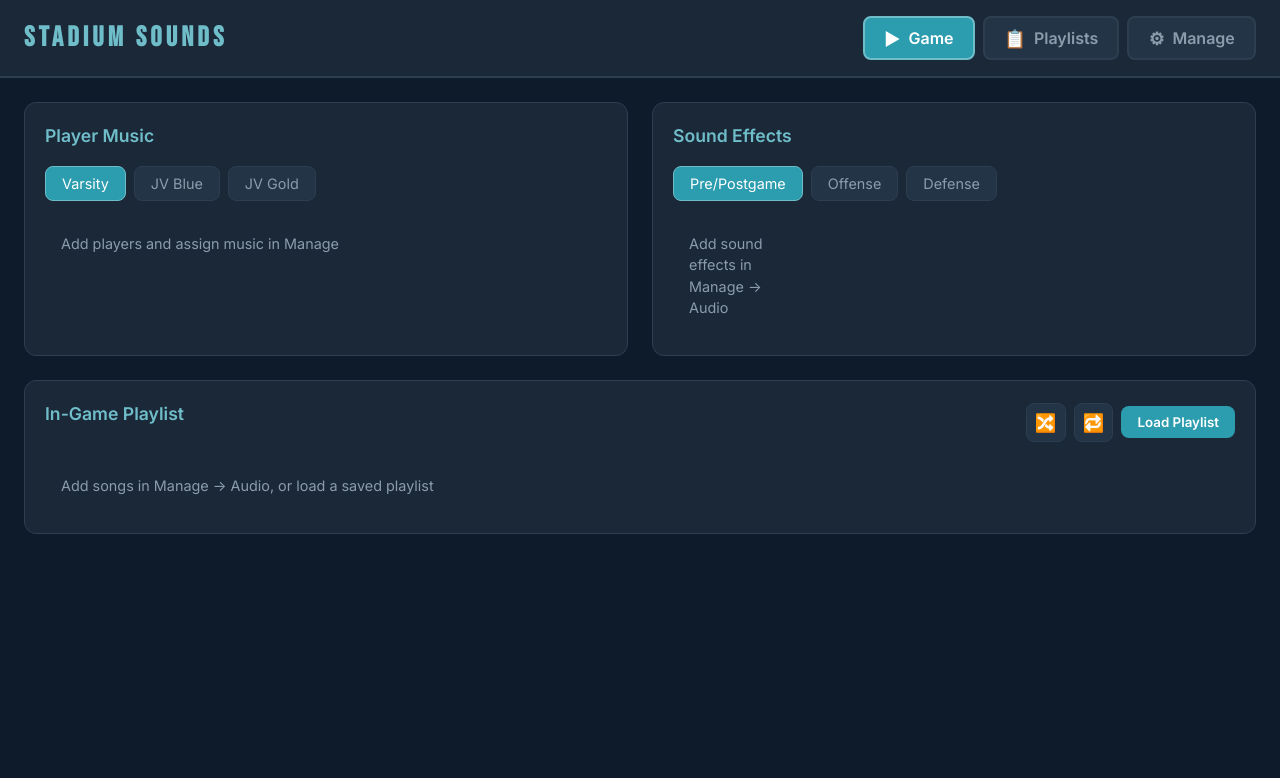
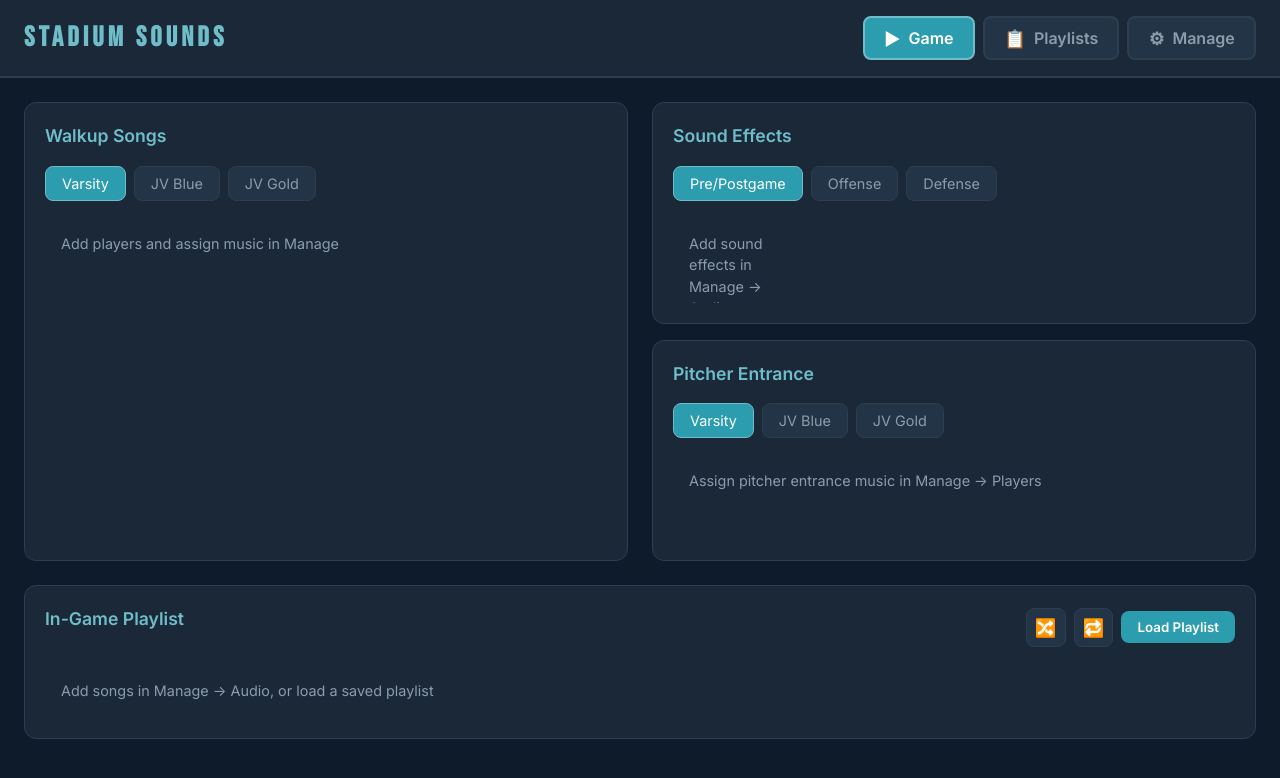
Before and after one commit to npolak51/stadium-sounds, a React (Vite) app in the folder stadium-sounds/: page / in a window 1280 px wide. Shown: the top 778 px of the page. Built offline with nearby package versions, Linux system fonts and the light colour scheme.

Commit message:
updated for player entrances and more

```diff
--- a/stadium-sounds/src/components/ChooseAudioModal.tsx
+++ b/stadium-sounds/src/components/ChooseAudioModal.tsx
@@ -12,6 +12,7 @@ function generateId() {
 
 interface ChooseAudioModalProps {
   playerId: string
+  purpose: 'Player Music' | 'Pitcher Entrance'
   initialAssignment?: AudioAssignment | null
   onSave: (assignment: AudioAssignment) => void
   onClose: () => void
@@ -20,8 +21,14 @@ interface ChooseAudioModalProps {
 
 const DEFAULT_DURATION = 15
 
+const MODAL_TITLES: Record<'Player Music' | 'Pitcher Entrance', { choose: string; edit: string }> = {
+  'Player Music': { choose: 'Choose Walkup Music', edit: 'Edit Walkup Music' },
+  'Pitcher Entrance': { choose: 'Choose Pitcher Entrance', edit: 'Edit Pitcher Entrance' }
+}
+
 export default function ChooseAudioModal({
   playerId,
+  purpose,
   initialAssignment,
   onSave,
   onClose,
@@ -84,22 +91,28 @@ export default function ChooseAudioModal({
     if (!selectedFile) return
     if (!initialAssignment || selectedFile !== initialAssignment.filePath) {
       setStartTime(0)
-      setDuration(DEFAULT_DURATION)
-      setEndTime(DEFAULT_DURATION)
+      if (purpose === 'Pitcher Entrance' && fileDuration != null && fileDuration > 0) {
+        setDuration(fileDuration)
+        setEndTime(fileDuration)
+      } else {
+        setDuration(DEFAULT_DURATION)
+        setEndTime(DEFAULT_DURATION)
+      }
     }
-  }, [selectedFile, initialAssignment])
+  }, [selectedFile, initialAssignment, purpose, fileDuration])
 
   const handleSave = () => {
     if (!selectedFile) return
     const fileInfo = storedFiles.find(f => f.path === selectedFile)
     const fileName = fileInfo?.fileName ?? selectedFile.split('_').slice(1).join('_')
-    const end = endTime > startTime ? endTime : startTime + 60
+    const fallbackDur = purpose === 'Pitcher Entrance' ? (fileDuration ?? 0) : 60
+    const end = endTime > startTime ? endTime : startTime + Math.max(1, fallbackDur)
     const assignment: AudioAssignment = {
       ...(initialAssignment ?? {}),
       id: initialAssignment?.id ?? generateId(),
       fileName,
       filePath: selectedFile,
-      purpose: 'Player Music',
+      purpose,
       startTime,
       endTime: end,
       duration: end - startTime,
@@ -114,7 +127,7 @@ export default function ChooseAudioModal({
   return (
     <div className="modal-overlay" onClick={onClose}>
       <div className="modal choose-audio-modal" onClick={e => e.stopPropagation()}>
-        <h3>{initialAssignment ? 'Edit Audio' : 'Choose Audio'}</h3>
+        <h3>{initialAssignment ? MODAL_TITLES[purpose].edit : MODAL_TITLES[purpose].choose}</h3>
         <input
           ref={fileInputRef}
           type="file"
--- a/stadium-sounds/src/context/AppDataContext.tsx
+++ b/stadium-sounds/src/context/AppDataContext.tsx
@@ -55,11 +55,12 @@ export function AppDataProvider({ children }: { children: ReactNode }) {
     ])
     const playersData = p.map(pr => ({ ...pr, team: pr.team ?? 'Varsity' }))
     const playerMap = new Map(playersData.map(pr => [pr.id, pr]))
-    // Ensure Player Music assignments have playerOrder (migration for existing data)
+    // Ensure Player Music and Pitcher Entrance assignments have playerOrder (migration for existing data)
     const teamOrderCount = new Map<string, number>()
     const assignmentsData = a.map(assignment => {
-      if (assignment.purpose === 'Player Music' && assignment.playerOrder == null) {
-        const team = assignment.player ? (playerMap.get(assignment.player)?.team ?? 'Varsity') : 'Varsity'
+      const isPlayerAssignment = assignment.purpose === 'Player Music' || assignment.purpose === 'Pitcher Entrance'
+      if (isPlayerAssignment && assignment.playerOrder == null && assignment.player) {
+        const team = playerMap.get(assignment.player)?.team ?? 'Varsity'
         const order = teamOrderCount.get(team) ?? 0
         teamOrderCount.set(team, order + 1)
         return { ...assignment, playerOrder: order }
@@ -103,17 +104,20 @@ export function AppDataProvider({ children }: { children: ReactNode }) {
 
   const removePlayer = useCallback((player: Player) => {
     setPlayers(prev => prev.filter(p => p.id !== player.id))
-    setAssignments(prev => prev.filter(a => a.purpose !== 'Player Music' || a.player !== player.id))
+    setAssignments(prev =>
+      prev.filter(a => !a.player || a.player !== player.id)
+    )
   }, [])
 
   const addAssignment = useCallback((assignment: AudioAssignment) => {
     setAssignments(prev => {
       let next = assignment
-      if (assignment.purpose === 'Player Music' && assignment.player) {
+      const isPlayerMusic = assignment.purpose === 'Player Music' || assignment.purpose === 'Pitcher Entrance'
+      if (isPlayerMusic && assignment.player) {
         const player = players.find(p => p.id === assignment.player)
         const team = player?.team ?? 'Varsity'
         const maxOrder = prev
-          .filter(a => a.purpose === 'Player Music' && (players.find(p => p.id === a.player)?.team ?? 'Varsity') === team)
+          .filter(a => (a.purpose === 'Player Music' || a.purpose === 'Pitcher Entrance') && (players.find(p => p.id === a.player)?.team ?? 'Varsity') === team)
           .reduce((m, a) => Math.max(m, a.playerOrder ?? -1), -1)
         next = { ...assignment, playerOrder: maxOrder + 1 }
       }
@@ -288,7 +292,8 @@ export function AppDataProvider({ children }: { children: ReactNode }) {
     const teamOrderCount = new Map<string, number>()
     const assignmentsData = config.assignments.map(a => {
       const assignment = { ...a, id: a.id || generateId() }
-      if (assignment.purpose === 'Player Music' && assignment.playerOrder == null && assignment.player) {
+      const isPlayerAssignment = assignment.purpose === 'Player Music' || assignment.purpose === 'Pitcher Entrance'
+      if (isPlayerAssignment && assignment.playerOrder == null && assignment.player) {
         const team = playerMap.get(assignment.player)?.team ?? 'Varsity'
         const order = teamOrderCount.get(team) ?? 0
         teamOrderCount.set(team, order + 1)
--- a/stadium-sounds/src/lib/audioStorage.ts
+++ b/stadium-sounds/src/lib/audioStorage.ts
@@ -5,7 +5,7 @@ import type { DBSchema, IDBPDatabase } from 'idb'
 interface AudioFilesDB extends DBSchema {
   files: {
     key: string
-    value: { path: string; blob: Blob; fileName: string; hash?: string }
+    value: { path: string; blob: Blob; fileName: string; hash?: string; createdAt?: number }
   }
   hashes: {
     key: string // SHA-256 hash
@@ -55,7 +55,7 @@ export async function storeAudioFile(
     return { stored: false }
   }
 
-  await db.put('files', { path, blob, fileName, hash })
+  await db.put('files', { path, blob, fileName, hash, createdAt: Date.now() })
   await db.put('hashes', { hash, path })
   return { stored: true }
 }
@@ -91,6 +91,8 @@ export async function getStorageUsage(): Promise<{ used: number; fileCount: numb
 export async function getAllStoredFiles(): Promise<{ path: string; fileName: string }[]> {
   const db = await getAudioDB()
   const records = await db.getAll('files')
+  // Newest imports first (records without createdAt sort last)
+  records.sort((a, b) => (b.createdAt ?? 0) - (a.createdAt ?? 0))
   return records.map(r => ({ path: r.path, fileName: r.fileName }))
 }
 
--- a/stadium-sounds/src/types/index.ts
+++ b/stadium-sounds/src/types/index.ts
@@ -13,7 +13,7 @@ export type SoundEffectCategory = 'Pre/Postgame' | 'Offense' | 'Defense'
 
 export type PlaylistRepeatMode = 'None' | 'All' | 'One'
 
-export type PurposeType = 'Player Music' | 'Sound Effect' | 'In-Game Playlist'
+export type PurposeType = 'Player Music' | 'Pitcher Entrance' | 'Sound Effect' | 'In-Game Playlist'
 
 export interface AudioAssignment {
   id: string
--- a/stadium-sounds/src/views/GameView.css
+++ b/stadium-sounds/src/views/GameView.css
@@ -140,6 +140,27 @@
   border-radius: var(--radius);
   padding: 1.25rem;
   border: 1px solid var(--border);
+}
+
+.game-section-stack {
+  display: flex;
+  flex-direction: column;
+  gap: 1rem;
+  min-height: 0;
+}
+
+.game-section-half {
+  flex: 1;
+  min-height: 0;
+  display: flex;
+  flex-direction: column;
+}
+
+.game-section-half .player-list,
+.game-section-half .sound-effect-grid {
+  flex: 1;
+  min-height: 0;
+  overflow-y: auto;
 }
 
 .section-title {
--- a/stadium-sounds/src/views/GameView.tsx
+++ b/stadium-sounds/src/views/GameView.tsx
@@ -97,10 +97,12 @@ export default function GameView() {
 
   const [playbackState, setPlaybackState] = useState<PlaybackState | null>(null)
   const [currentPlayingPlayerId, setCurrentPlayingPlayerId] = useState<string | null>(null)
+  const [currentPlayingPitcherEntranceId, setCurrentPlayingPitcherEntranceId] = useState<string | null>(null)
   const [currentPlayingSoundEffectId, setCurrentPlayingSoundEffectId] = useState<string | null>(null)
   const [currentPlayingPlaylistId, setCurrentPlayingPlaylistId] = useState<string | null>(null)
   const [selectedSoundCategory, setSelectedSoundCategory] = useState<SoundEffectCategory>('Pre/Postgame')
   const [selectedTeam, setSelectedTeam] = useState<TeamType>('Varsity')
+  const [selectedPitcherTeam, setSelectedPitcherTeam] = useState<TeamType>('Varsity')
   const [shuffleEnabled, setShuffleEnabled] = useState(false)
   const [repeatMode, setRepeatMode] = useState<'None' | 'All' | 'One'>('None')
   const [currentPlaylistIndex, setCurrentPlaylistIndex] = useState(0)
@@ -110,6 +112,9 @@ export default function GameView() {
 
   const playerMusic = [...assignments]
     .filter(a => a.purpose === 'Player Music')
+    .sort((a, b) => (a.playerOrder ?? 0) - (b.playerOrder ?? 0))
+  const pitcherEntrance = [...assignments]
+    .filter(a => a.purpose === 'Pitcher Entrance')
     .sort((a, b) => (a.playerOrder ?? 0) - (b.playerOrder ?? 0))
   const soundEffects = assignments.filter(a => a.purpose === 'Sound Effect')
   const playlistItems = [...assignments]
@@ -129,6 +134,15 @@ export default function GameView() {
     .filter(Boolean)
   const teamAssignmentIds = teamAssignments.map(a => a.id)
 
+  const pitcherTeamAssignments = pitcherEntrance.filter(a => {
+    const p = players.find(pl => pl.id === a.player)
+    return p?.team === selectedPitcherTeam
+  })
+  const pitchersForTeam = pitcherTeamAssignments
+    .map(a => players.find(p => p.id === a.player)!)
+    .filter(Boolean)
+  const pitcherAssignmentIds = pitcherTeamAssignments.map(a => a.id)
+
   const sensors = useSensors(
     useSensor(TouchSensor, {
       activationConstraint: { delay: 250, tolerance: 5 }
@@ -139,6 +153,11 @@ export default function GameView() {
 
   const handlePlayerDragStart = useCallback((event: DragStartEvent) => {
     setActiveDragId(event.active.id as string)
+  }, [])
+
+  const [activePitcherDragId, setActivePitcherDragId] = useState<string | null>(null)
+  const handlePitcherDragStart = useCallback((event: DragStartEvent) => {
+    setActivePitcherDragId(event.active.id as string)
   }, [])
 
   const handlePlayerDragEnd = useCallback(
@@ -155,6 +174,20 @@ export default function GameView() {
     [teamAssignmentIds, reorderPlayerMusic]
   )
 
+  const handlePitcherDragEnd = useCallback(
+    (event: DragEndEvent) => {
+      setActivePitcherDragId(null)
+      const { active, over } = event
+      if (!over || active.id === over.id) return
+      const oldIndex = pitcherAssignmentIds.indexOf(active.id as string)
+      const newIndex = pitcherAssignmentIds.indexOf(over.id as string)
+      if (oldIndex < 0 || newIndex < 0) return
+      const newOrder = arrayMove(pitcherAssignmentIds, oldIndex, newIndex)
+      reorderPlayerMusic(newOrder)
+    },
+    [pitcherAssignmentIds, reorderPlayerMusic]
+  )
+
   useEffect(() => {
     const unsub = subscribe(setPlaybackState)
     return () => { unsub() }
@@ -162,7 +195,7 @@ export default function GameView() {
 
   const playablePaths = assignments
     .filter(
-      a => a.purpose === 'Player Music' || a.purpose === 'Sound Effect' || a.purpose === 'In-Game Playlist'
+      a => a.purpose === 'Player Music' || a.purpose === 'Pitcher Entrance' || a.purpose === 'Sound Effect' || a.purpose === 'In-Game Playlist'
     )
     .map(a => a.filePath)
     .filter(Boolean)
@@ -186,15 +219,23 @@ export default function GameView() {
       await play(a)
       if (a.purpose === 'Player Music') {
         setCurrentPlayingPlayerId(a.player ?? null)
+        setCurrentPlayingPitcherEntranceId(null)
+        setCurrentPlayingSoundEffectId(null)
+        setCurrentPlayingPlaylistId(null)
+      } else if (a.purpose === 'Pitcher Entrance') {
+        setCurrentPlayingPlayerId(null)
+        setCurrentPlayingPitcherEntranceId(a.id)
         setCurrentPlayingSoundEffectId(null)
         setCurrentPlayingPlaylistId(null)
       } else if (a.purpose === 'Sound Effect') {
         setCurrentPlayingSoundEffectId(a.id)
         setCurrentPlayingPlayerId(null)
+        setCurrentPlayingPitcherEntranceId(null)
         setCurrentPlayingPlaylistId(null)
       } else {
         setCurrentPlayingPlaylistId(a.id)
         setCurrentPlayingPlayerId(null)
+        setCurrentPlayingPitcherEntranceId(null)
         setCurrentPlayingSoundEffectId(null)
       }
     } catch (e) {
@@ -209,6 +250,14 @@ export default function GameView() {
       if (assignment) playAssignment(assignment)
     },
     [playerMusic, playAssignment]
+  )
+
+  const handlePlayPitcherEntrance = useCallback(
+    (player: Player) => {
+      const assignment = pitcherEntrance.find(a => a.player === player.id)
+      if (assignment) playAssignment(assignment)
+    },
+    [pitcherEntrance, playAssignment]
   )
 
   const handlePlaySoundEffect = useCallback(
@@ -227,6 +276,7 @@ export default function GameView() {
   const handleStop = useCallback(() => {
     stop()
     setCurrentPlayingPlayerId(null)
+    setCurrentPlayingPitcherEntranceId(null)
     setCurrentPlayingSoundEffectId(null)
     setCurrentPlayingPlaylistId(null)
   }, [])
@@ -313,7 +363,7 @@ export default function GameView() {
       <div className={`game-grid ${!preloadReady ? 'preload-pending' : ''}`}>
         {/* Player lineup */}
         <section className="game-section">
-          <h2 className="section-title">Player Music</h2>
+          <h2 className="section-title">Walkup Songs</h2>
           <div className="sound-category-tabs">
             {TEAMS.map(team => (
               <button
@@ -378,8 +428,9 @@ export default function GameView() {
           </div>
         </section>
 
-        {/* Sound effects */}
-        <section className="game-section">
+        {/* Sound Effects + Pitcher Entrance - stacked to match Player Music height */}
+        <div className="game-section-stack">
+          <section className="game-section game-section-half">
             <h2 className="section-title">Sound Effects</h2>
             <div className="sound-category-tabs">
               {(['Pre/Postgame', 'Offense', 'Defense'] as const).map(cat => (
@@ -412,6 +463,73 @@ export default function GameView() {
               )}
             </div>
           </section>
+
+          <section className="game-section game-section-half">
+            <h2 className="section-title">Pitcher Entrance</h2>
+            <div className="sound-category-tabs">
+              {TEAMS.map(team => (
+                <button
+                  key={team}
+                  className={`cat-tab ${selectedPitcherTeam === team ? 'active' : ''}`}
+                  onClick={() => setSelectedPitcherTeam(team)}
+                >
+                  {team}
+                </button>
+              ))}
+            </div>
+            <div className="player-list">
+              {pitcherAssignmentIds.length > 0 ? (
+                <DndContext
+                  sensors={sensors}
+                  collisionDetection={closestCenter}
+                  onDragStart={handlePitcherDragStart}
+                  onDragEnd={handlePitcherDragEnd}
+                >
+                  <SortableContext
+                    items={pitcherAssignmentIds}
+                    strategy={verticalListSortingStrategy}
+                  >
+                    {pitcherTeamAssignments.map((assignment, index) => {
+                      const player = pitchersForTeam[index]
+                      if (!player) return null
+                      const isActive = currentPlayingPitcherEntranceId === assignment.id
+                      return (
+                        <SortablePlayerRow
+                          key={assignment.id}
+                          assignmentId={assignment.id}
+                          player={player}
+                          isActive={isActive}
+                          preloadReady={preloadReady}
+                          onPlay={() => handlePlayPitcherEntrance(player)}
+                        />
+                      )
+                    })}
+                  </SortableContext>
+                  <DragOverlay dropAnimation={null}>
+                    {activePitcherDragId ? (
+                      (() => {
+                        const idx = pitcherTeamAssignments.findIndex(a => a.id === activePitcherDragId)
+                        const player = idx >= 0 ? pitchersForTeam[idx] : null
+                        if (!player) return null
+                        return (
+                          <div className="player-row player-row-dragging">
+                            <div className="player-drag-handle">⋮⋮</div>
+                            <div className="player-btn">
+                              <span className="player-number">#{player.number}</span>
+                              <span className="player-name">{player.name}</span>
+                            </div>
+                          </div>
+                        )
+                      })()
+                    ) : null}
+                  </DragOverlay>
+                </DndContext>
+              ) : (
+                <p className="empty-hint">Assign pitcher entrance music in Manage → Players</p>
+              )}
+            </div>
+          </section>
+        </div>
       </div>
 
       {/* In-game playlist */}
--- a/stadium-sounds/src/views/ManageView.tsx
+++ b/stadium-sounds/src/views/ManageView.tsx
@@ -42,6 +42,7 @@ export default function ManageView() {
   } = useAppData()
 
   const [chooseAudioPlayerId, setChooseAudioPlayerId] = useState<string | null>(null)
+  const [chooseAudioType, setChooseAudioType] = useState<'Player Music' | 'Pitcher Entrance'>('Player Music')
 
   const [storageInfo, setStorageInfo] = useState<{ used: number; fileCount: number } | null>(null)
   const [uploadFeedback, setUploadFeedback] = useState<{
@@ -66,7 +67,9 @@ export default function ManageView() {
     if (existingById) {
       updateAssignment(assignment)
     } else {
-      const existing = assignments.find(a => a.purpose === 'Player Music' && a.player === assignment.player)
+      const existing = assignments.find(
+        a => a.purpose === assignment.purpose && a.player === assignment.player
+      )
       if (existing) removeAssignment(existing)
       addAssignment(assignment)
     }
@@ -126,15 +129,23 @@ export default function ManageView() {
           addPlayer={addPlayer}
           updatePlayer={updatePlayer}
           removePlayer={removePlayer}
-          onChooseAudio={setChooseAudioPlayerId}
+          onChooseWalkupMusic={(playerId) => {
+            setChooseAudioType('Player Music')
+            setChooseAudioPlayerId(playerId)
+          }}
+          onChoosePitcherEntrance={(playerId) => {
+            setChooseAudioType('Pitcher Entrance')
+            setChooseAudioPlayerId(playerId)
+          }}
         />
       )}
 
       {chooseAudioPlayerId && (
         <ChooseAudioModal
           playerId={chooseAudioPlayerId}
+          purpose={chooseAudioType}
           initialAssignment={assignments.find(
-            a => a.purpose === 'Player Music' && a.player === chooseAudioPlayerId
+            a => a.purpose === chooseAudioType && a.player === chooseAudioPlayerId
           )}
           onSave={handleSavePlayerAudio}
           onClose={() => setChooseAudioPlayerId(null)}
@@ -166,16 +177,19 @@ function PlayersTab({
   addPlayer,
   updatePlayer,
   removePlayer,
-  onChooseAudio
+  onChooseWalkupMusic,
+  onChoosePitcherEntrance
 }: {
   players: Player[]
   assignments: AudioAssignment[]
   addPlayer: (name: string, number: string, team: TeamType) => void
   updatePlayer: (player: Player, name: string, number: string, team: TeamType) => void
   removePlayer: (player: Player) => void
-  onChooseAudio: (playerId: string) => void
+  onChooseWalkupMusic: (playerId: string) => void
+  onChoosePitcherEntrance: (playerId: string) => void
 }) {
   const playerMusic = assignments.filter(a => a.purpose === 'Player Music')
+  const pitcherEntrance = assignments.filter(a => a.purpose === 'Pitcher Entrance')
 
   return (
     <section className="manage-section">
@@ -187,13 +201,15 @@ function PlayersTab({
               <th>Jersey #</th>
               <th>Name</th>
               <th>Team</th>
-              <th>Choose Audio</th>
+              <th>Walkup Music</th>
+              <th>Pitcher Entrance</th>
               <th></th>
             </tr>
           </thead>
           <tbody>
             {players.map(p => {
-              const assignment = playerMusic.find(a => a.player === p.id)
+              const walkupAssignment = playerMusic.find(a => a.player === p.id)
+              const pitcherAssignment = pitcherEntrance.find(a => a.player === p.id)
               return (
                 <tr key={p.id}>
                   <td>
@@ -233,10 +249,19 @@ function PlayersTab({
                   <td>
                     <button
                       type="button"
-                      className={assignment ? 'btn-primary btn-small' : 'btn-secondary btn-small'}
-                      onClick={() => onChooseAudio(p.id)}
+                      className={walkupAssignment ? 'btn-primary btn-small' : 'btn-secondary btn-small'}
+                      onClick={() => onChooseWalkupMusic(p.id)}
                     >
-                      {assignment ? 'Edit' : 'Choose Audio'}
+                      {walkupAssignment ? 'Edit' : 'Choose'}
+                    </button>
+                  </td>
+                  <td>
+                    <button
+                      type="button"
+                      className={pitcherAssignment ? 'btn-primary btn-small' : 'btn-secondary btn-small'}
+                      onClick={() => onChoosePitcherEntrance(p.id)}
+                    >
+                      {pitcherAssignment ? 'Edit' : 'Choose'}
                     </button>
                   </td>
                   <td>
@@ -430,7 +455,7 @@ function AudioTab({
   }
 
   const handleClearAll = async () => {
-    if (!confirm('Are you sure? This will permanently delete all audio files and remove all assignments (Sound Effects, Playlist, and Player Music).')) return
+    if (!confirm('Are you sure? This will permanently delete all audio files and remove all assignments (Sound Effects, Playlist, Player Music, and Pitcher Entrance).')) return
     for (const a of assignments) {
       removeAssignment(a)
     }
@@ -593,7 +618,7 @@ function AudioTab({
       <div className="assignments-list">
         <h3>Existing Assignments</h3>
         {assignments
-          .filter(a => a.purpose !== 'Player Music')
+          .filter(a => a.purpose !== 'Player Music' && a.purpose !== 'Pitcher Entrance')
           .map(a => (
             <div key={a.id} className="assignment-row">
               <span>
@@ -612,7 +637,7 @@ function AudioTab({
               <button className="btn-small danger" onClick={() => removeAssignment(a)}>Remove</button>
             </div>
           ))}
-        {assignments.filter(a => a.purpose !== 'Player Music').length === 0 && (
+        {assignments.filter(a => a.purpose !== 'Player Music' && a.purpose !== 'Pitcher Entrance').length === 0 && (
           <p className="empty-hint">Create assignments above after importing audio files.</p>
         )}
       </div>
```
Lines whose indentation alone changed are shown as unchanged.
